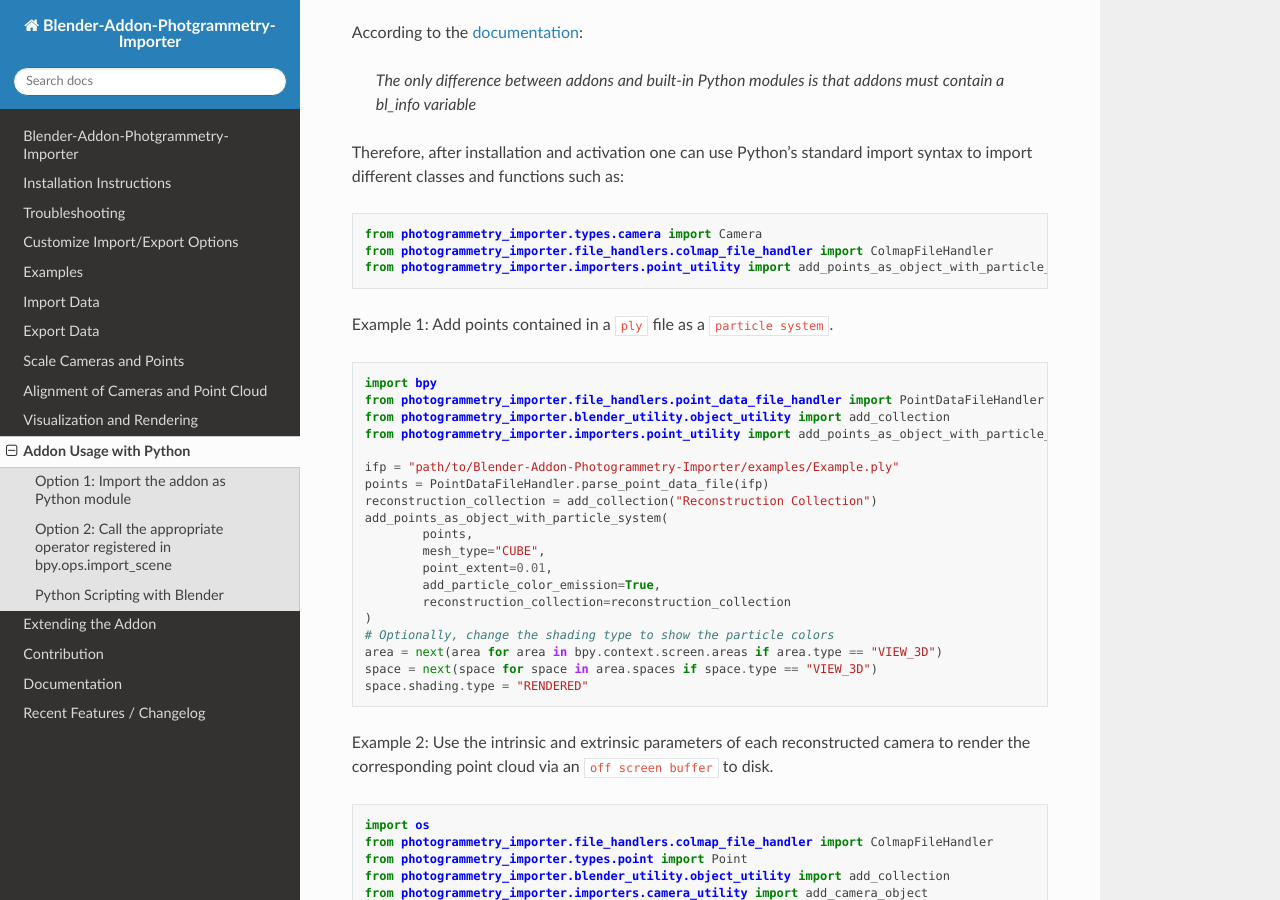
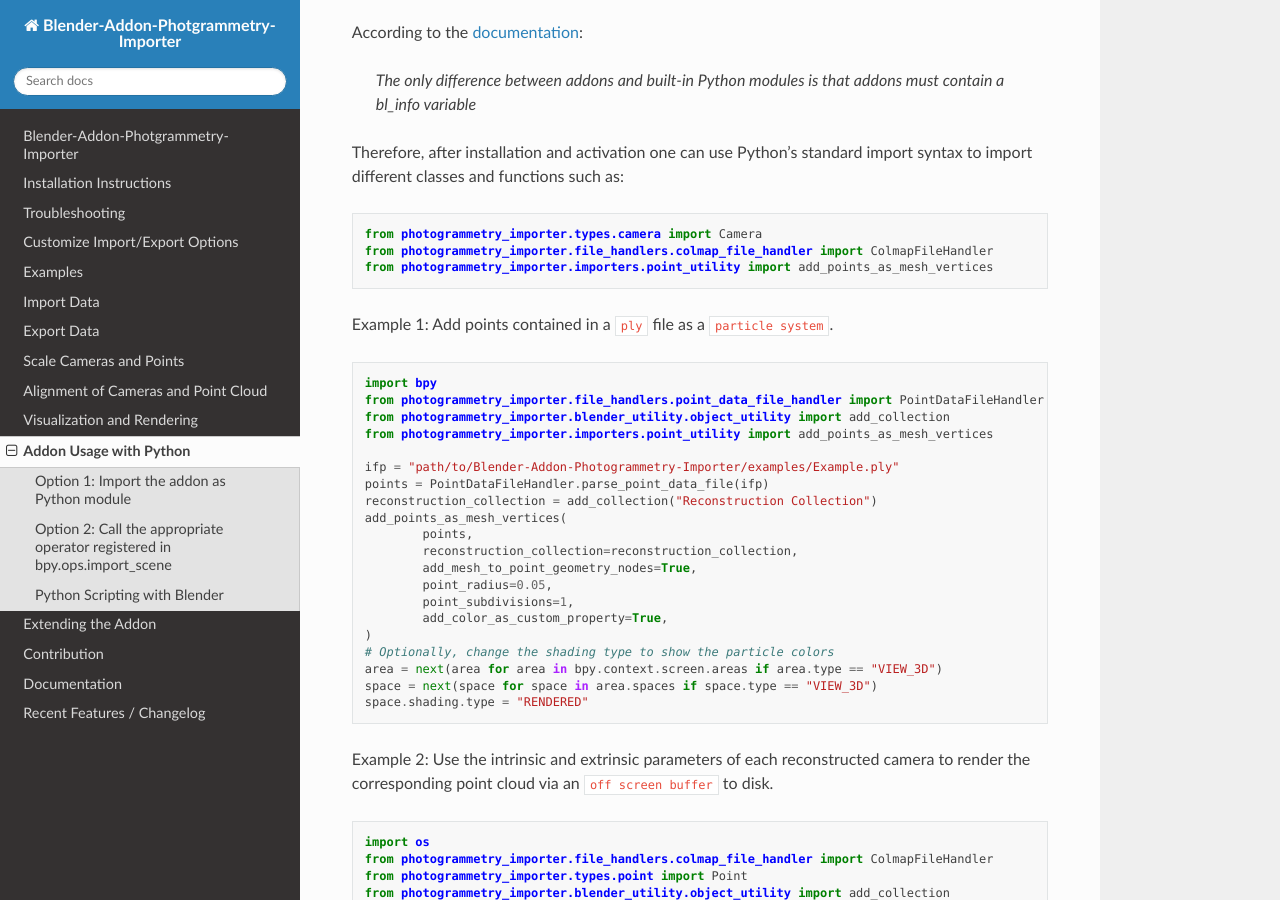
Before and after one commit to SBCV/Blender-Addon-Photogrammetry-Importer, a Sphinx documentation site: the page built from doc/sphinx/source/python.rst, in a window 1280 px wide and 900 px high, scrolled down 339 px. Built offline with Sphinx 7.4.7 and the Read the Docs theme 2.0.0, drawn with Linux system fonts in a browser that asks for light colours; pages that are not in the unit, such as notebooks, are missing from menus.

Commit message:
Update python examples

```diff
--- a/doc/sphinx/source/python.rst
+++ b/doc/sphinx/source/python.rst
@@ -18,24 +18,25 @@
 
         from photogrammetry_importer.types.camera import Camera
         from photogrammetry_importer.file_handlers.colmap_file_handler import ColmapFileHandler
-        from photogrammetry_importer.importers.point_utility import add_points_as_object_with_particle_system
+        from photogrammetry_importer.importers.point_utility import add_points_as_mesh_vertices
 
 Example 1: Add points contained in a :code:`ply` file as a :code:`particle system`. ::
 
         import bpy
         from photogrammetry_importer.file_handlers.point_data_file_handler import PointDataFileHandler
         from photogrammetry_importer.blender_utility.object_utility import add_collection
-        from photogrammetry_importer.importers.point_utility import add_points_as_object_with_particle_system
+        from photogrammetry_importer.importers.point_utility import add_points_as_mesh_vertices
 
         ifp = "path/to/Blender-Addon-Photogrammetry-Importer/examples/Example.ply"
         points = PointDataFileHandler.parse_point_data_file(ifp)
         reconstruction_collection = add_collection("Reconstruction Collection")
-        add_points_as_object_with_particle_system(
+        add_points_as_mesh_vertices(
                 points,
-                mesh_type="CUBE",
-                point_extent=0.01,
-                add_particle_color_emission=True,
-                reconstruction_collection=reconstruction_collection
+                reconstruction_collection=reconstruction_collection,
+                add_mesh_to_point_geometry_nodes=True,
+                point_radius=0.05,
+                point_subdivisions=1,
+                add_color_as_custom_property=True,
         )
         # Optionally, change the shading type to show the particle colors
         area = next(area for area in bpy.context.screen.areas if area.type == "VIEW_3D")
```
